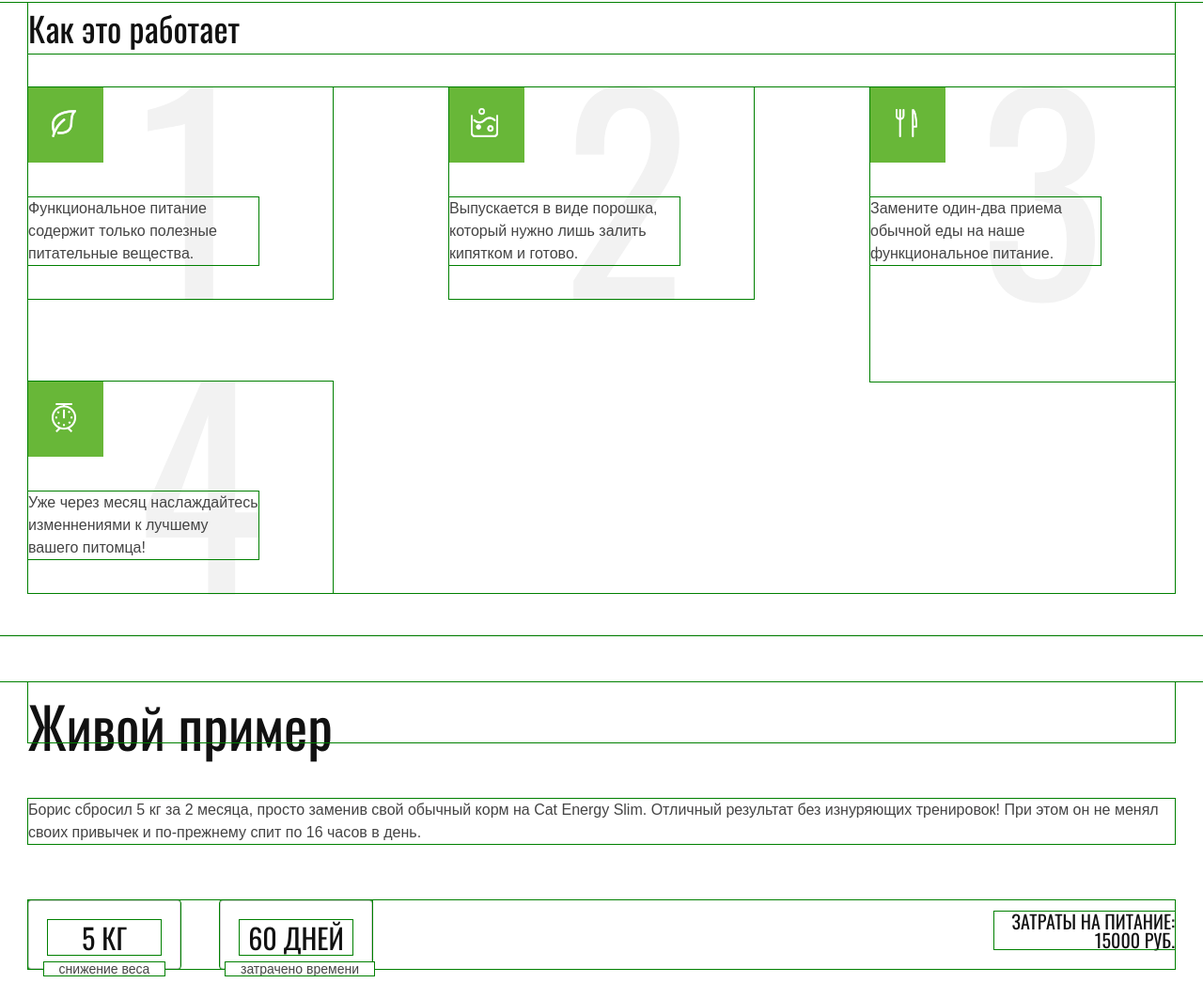
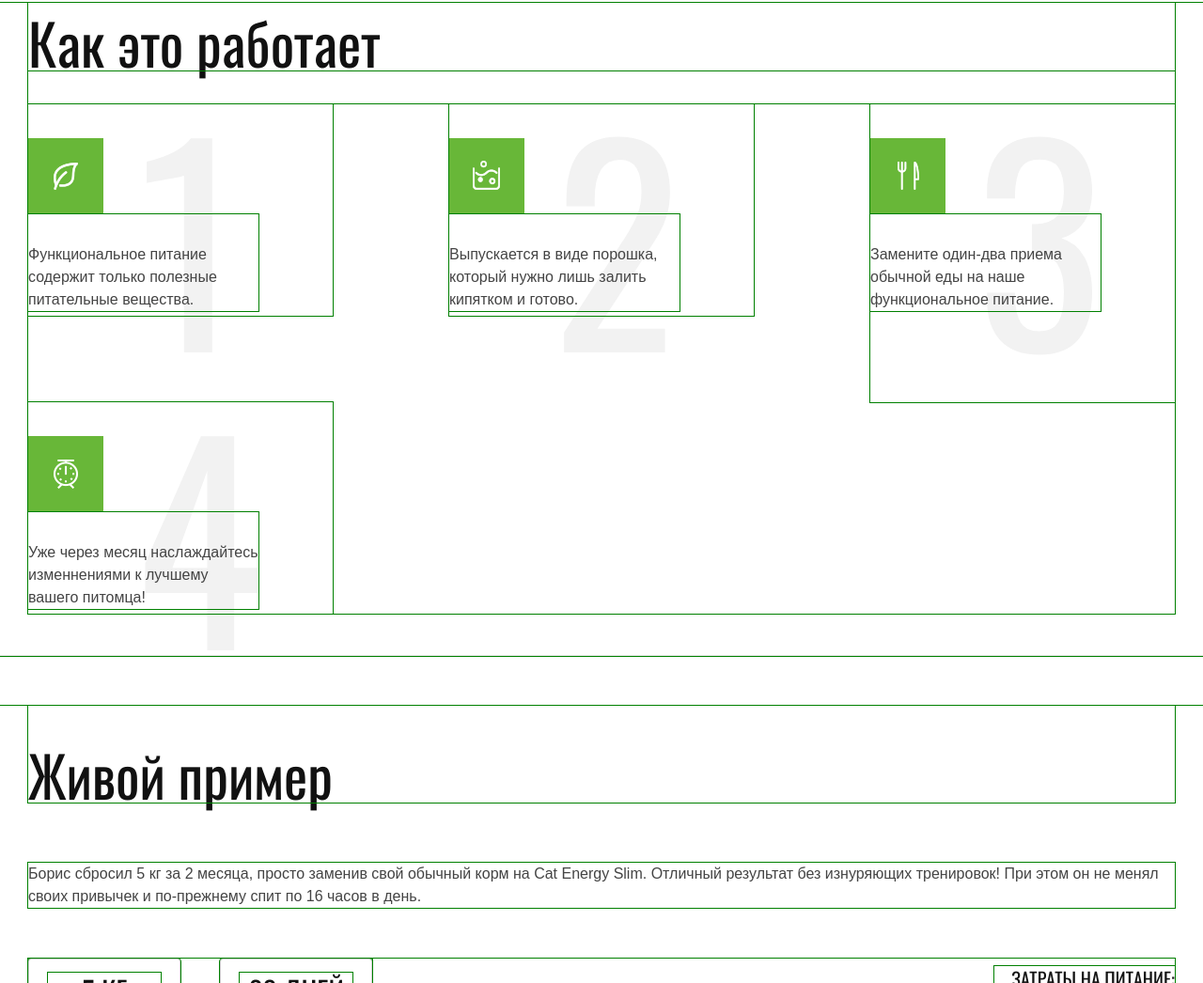
Before and after one commit to Shaktyka/4660-cat-energy, a plain HTML site: page source/index.html in a window 1280 px wide. Shown: the part 1754-2800 px from the top of the page at 94% size. Drawn offline with nearby package versions, Linux system fonts and the light colour scheme; files that its build step writes are made by us from their sources.

Commit message:
Пиксельпёрфект индекс планшет

```diff
--- a/source/index.html
+++ b/source/index.html
@@ -123,7 +123,7 @@
               <p class="stats__days-text">затрачено времени</p>
             </div>
           </div>
-          <p class="stats__cost">Затраты на питание: 15000 руб.</p>
+          <p class="stats__cost">Затраты на питание: 15 000 руб.</p>
         </div>
         <div class="sample__results slider">
           <ul class="slider__list">
--- a/source/less/blocks/advantages.less
+++ b/source/less/blocks/advantages.less
@@ -78,7 +78,14 @@
 @media (min-width: @tablet-width) {
   .advantages {
     border-bottom: 1px solid @line-color;
-    margin-bottom: 50px;
+    margin-bottom: 53px;
+  }
+
+  .advantages__title {
+    padding-top: 12px;
+
+    font-size: 60px;
+    line-height: 60px;
   }
 
   .advantages__list {
@@ -103,50 +110,51 @@
   }
 
   .advantages__item:nth-child(1) {
-    margin-bottom: 88px;
+    margin-bottom: 92px;
   }
 
   .advantages__item:nth-child(2) {
-    margin-bottom: 88px;
+    margin-bottom: 92px;
   }
 
   .advantages__item::before {
     width: 80px;
     height: 80px;
-    top: 0;
+    top: 36px;
     left: 0;
   }
 
   .advantages__item--nutrient::after {
-    top: 13px;
-    left: 13px;
+    top: 51px;
+    left: 15px;
   }
 
   .advantages__item--instant::after {
-    top: 13px;
-    left: 13px;
+    top: 51px;
+    left: 15px;
   }
 
   .advantages__item--change::after {
-    top: 13px;
-    left: 13px;
+    top: 51px;
+    left: 15px;
   }
 
   .advantages__item--fast::after {
-    top: 13px;
-    left: 13px;
+    top: 51px;
+    left: 15px;
   }
 
   .advantages__text-number {
     position: relative;
     .mp-zero;
+    padding-top: 31px;
   }
 
   .advantages__text-number--one::after {
     position: absolute;
     content: "\0031";
-    top: -157px;
-    right: 15px;
+    top: -120px;
+    right: 16px;
     .ff-oswald;
     .font (281.07px;
     281.07px;
@@ -158,8 +166,8 @@
   .advantages__text-number--two::after {
     position: absolute;
     content: "\0032";
-    top: -157px;
-    right: -10px;
+    top: -120px;
+    right: 0;
     .ff-oswald;
     .font (281.07px;
     281.07px;
@@ -171,8 +179,8 @@
   .advantages__text-number--three::after {
     position: absolute;
     content: "\0033";
-    top: -157px;
-    right: -5px;
+    top: -120px;
+    right: -2px;
     .ff-oswald;
     .font (281.07px;
     281.07px;
@@ -184,8 +192,8 @@
   .advantages__text-number--four::after {
     position: absolute;
     content: "\0034";
-    top: -157px;
-    right: -5px;
+    top: -120px;
+    right: -4px;
     .ff-oswald;
     .font (281.07px;
     281.07px;
--- a/source/less/blocks/contacts.less
+++ b/source/less/blocks/contacts.less
@@ -40,8 +40,10 @@
   .contacts {
     margin-left: -30px;
     margin-right: -30px;
+    padding-top: 65px;
     padding-left: 30px;
     padding-right: 30px;
+    padding-bottom: 60px;
   }
 
   .contacts__invite {
@@ -59,7 +61,8 @@
     padding-right: 42px;
     text-align: right;
     font-size: 16px;
-    line-height: 20px;
+    line-height: 18px;
+    min-height: 77px;
   }
 }
 
--- a/source/less/blocks/copyright.less
+++ b/source/less/blocks/copyright.less
@@ -37,4 +37,8 @@
   .copyright {
     padding: 0;
   }
+
+  .copyright__link {
+    margin-bottom: 3px;
+  }
 }
--- a/source/less/blocks/location.less
+++ b/source/less/blocks/location.less
@@ -21,8 +21,7 @@
   }
 
   .location__static-map {
-    width: 100%; //    width: 768px;
-    //    height: 400px;
+    height: 396px;
   }
 }
 
--- a/source/less/blocks/promo.less
+++ b/source/less/blocks/promo.less
@@ -64,7 +64,9 @@
   }
 
   .promo__slogan {
+    margin-left: 1px;
     text-align: left;
+
     .font(20px;
     20px;
     400;
@@ -88,8 +90,10 @@
     margin-left: 90px;
     font-size: 20px;
     line-height: 20px;
-    padding-top: 17px;
-    padding-bottom: 15px;
+    padding-top: 15px;
+    padding-right: 12px;
+    padding-bottom: 16px;
+    padding-left: 8px;
   }
 }
 
--- a/source/less/blocks/sample.less
+++ b/source/less/blocks/sample.less
@@ -27,16 +27,20 @@
 @media (min-width: @tablet-width) {
   .sample {
     background-image: linear-gradient(to bottom, @white 618px, @light-gray 618px);
+    padding-bottom: 68px;
   }
 
   .sample__title {
+    margin-bottom: 64px;
+    padding-top: 43px;
+
     font-size: 60px;
-    margin-bottom: 60px;
+    line-height: 60px;
   }
 
   .sample__description {
     font-size: 16px;
     line-height: 24px;
-    margin-bottom: 60px;
+    margin-bottom: 54px;
   }
 }
--- a/source/less/blocks/site-list.less
+++ b/source/less/blocks/site-list.less
@@ -62,6 +62,10 @@
     margin-left: 0;
   }
 
+  .site-list__item:nth-child(2) {
+    margin-left: 33px;
+  }
+
   .site-list__link {
     padding-top: 0;
     padding-bottom: 5px;
--- a/source/less/blocks/slider.less
+++ b/source/less/blocks/slider.less
@@ -49,7 +49,7 @@
 @media (min-width: @tablet-width) {
   .slider__list {
     min-height: 517px;
-    margin-bottom: 5px;
+    margin-bottom: 20px;
   }
 
   .slider__button {
@@ -57,4 +57,12 @@
     padding-bottom: 6px;
     border-bottom: 1px dotted #bebebe;
   }
+
+  .slider__range {
+    width: 570px;
+  }
+
+  .slider__bar {
+    width: 428px;
+  }
 }
--- a/source/less/blocks/social.less
+++ b/source/less/blocks/social.less
@@ -52,4 +52,8 @@
     padding: 0;
     border: none;
   }
+
+  .social__link--facebook {
+    left: 5px;
+  }
 }
--- a/source/less/blocks/stats.less
+++ b/source/less/blocks/stats.less
@@ -87,7 +87,7 @@
   .stats__weight {
     width: 162px;
     margin-right: 42px;
-    padding: 20px 20px 0;
+    padding: 14px 20px 3px;
   }
 
   .stats__amount {
@@ -97,10 +97,10 @@
 
   .stats__weight-text {
     width: 114px;
-    padding-left: 7px;
-    padding-right: 7px;
-    top: 8px;
-    left: -4px;
+    padding-left: 0px;
+    padding-right: 0px;
+    top: 11px;
+    left: 3px;
     background-color: @white;
 
     font-size: 14px;
@@ -109,15 +109,15 @@
 
   .stats__days {
     width: 162px;
-    padding: 20px 20px 0;
+    padding: 14px 20px 3px;
   }
 
   .stats__days-text {
     width: 142px;
-    padding-left: 8px;
-    padding-right: 8px;
-    top: 8px;
-    left: -15px;
+    padding-left: 0px;
+    padding-right: 0px;
+    top: 10px;
+    left: -11px;
     background-color: @white;
 
     font-size: 14px;
@@ -126,9 +126,11 @@
 
   .stats__cost {
     width: 192px;
+    margin-top: 8px;
     margin-left: auto;
-    margin-top: 12px;
+
     font-size: 20px;
+    line-height: 27px;
     text-align: right;
   }
 }
```
